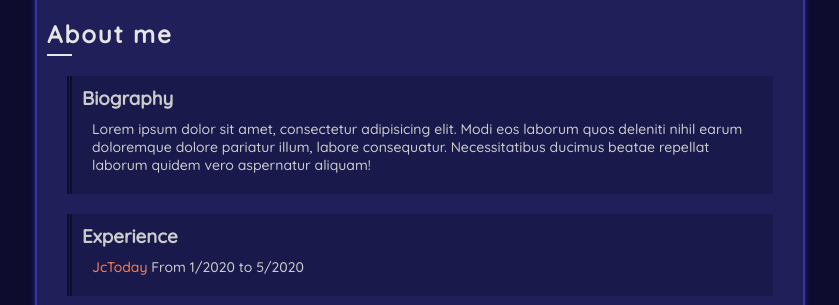
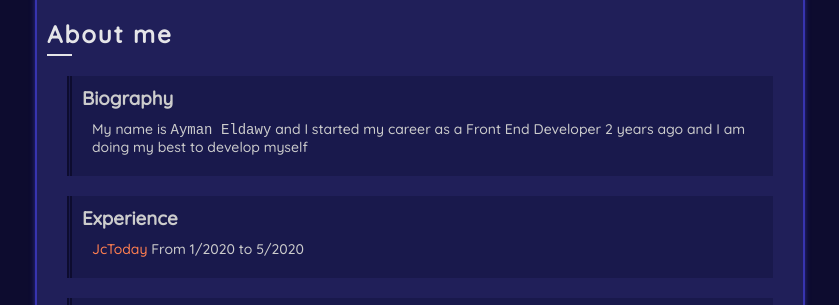
Before and after one commit to AymanEldawy/resume, a plain HTML site: page index.html in a window 1280 px wide. Shown: the part 255-560 px from the top of the page, without its empty margins (220-1059 px from the left). Drawn offline with Linux system fonts and the light colour scheme.

Commit message:
Add files via upload

```diff
--- a/index.html
+++ b/index.html
@@ -52,9 +52,7 @@
         <div class="dot">
           <h3>Biography</h3>
           <p>
-            Lorem ipsum dolor sit amet, consectetur adipisicing elit. Modi eos laborum quos deleniti nihil earum
-            doloremque dolore pariatur illum, labore consequatur. Necessitatibus ducimus beatae repellat laborum
-            quidem vero aspernatur aliquam!
+            My name is <kbd>Ayman Eldawy</kbd> and I started my career as a Front End Developer 2 years ago and I am doing my best to develop myself
           </p>
         </div>
         <div class="dot">
@@ -105,7 +103,7 @@
             </div>
           <div class="field">
               <i class="fa fa-phone"></i>
-              <input type="text" class="phone" placeholder="Your phone (Optional)" onfocus="_focus(this)" onblur="_blur(this)" onkeyup="_keyup(event)">
+              <input type="text" class="phone" placeholder="Your phone (Optional)" onfocus="_focus(this)" >
               <i class="fa fa-check"></i>
             </div>
           <div class="field">
@@ -118,27 +116,6 @@
               <textarea class="message" placeholder="Your message"  onfocus="_focus(this)" onblur="_blur(this)" onkeyup="_keyup(event)"></textarea>
               <i class="fa fa-check"></i>
             </div>
-
-          <!-- <div class="field">
-            <label for=""><i class="fa fa-user"></i> Name</label>
-            <input type="text" class="name">
-            <i class="fa fa-check"></i>
-          </div>
-          <div class="field">
-            <label for=""><i class="fa fa-phone"></i> Phone (optional)</label>
-            <input type="text" class="phone">
-          </div>
-          <div class="field">
-
-            <label for=""><i class="fa fa-at"></i> Email</label>
-            <input type="email" class="email">
-            <i class="fa fa-check"></i>
-          </div>
-          <div class="field">
-            <label for=""><i class="fa fa-envelope-o"></i> Message</label>
-            <i class="fa fa-check"></i>
-            <textarea class="message"></textarea>
-          </div> -->
           <p class="formErr">Please fill in the form !</p>
           <button type="button"><i class="fa fa-send-o"></i> Send</button>
         </form>
```
